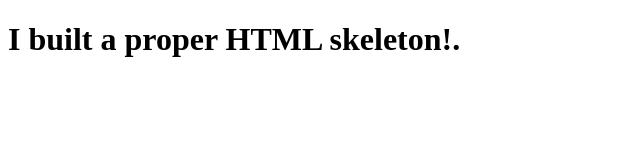
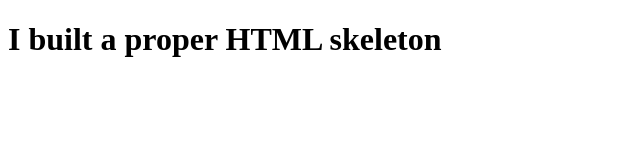
Before and after one commit to godfreyowidi/prep-0421-code-solutions, a website: page prep-html-skeleton/index.html in a window 1280 px wide. Shown: the full height of the page, 0-640 px from the left. Drawn offline with Linux system fonts and the light colour scheme.

Commit message:
Completed prep-html-skeleton.

```diff
--- a/prep-html-skeleton/index.html
+++ b/prep-html-skeleton/index.html
@@ -7,7 +7,7 @@
 
 <body>
 
-  <h1>I built a proper HTML skeleton!.</h1>
+  <h1>I built a proper HTML skeleton</h1>
 
 </body>
 
```
